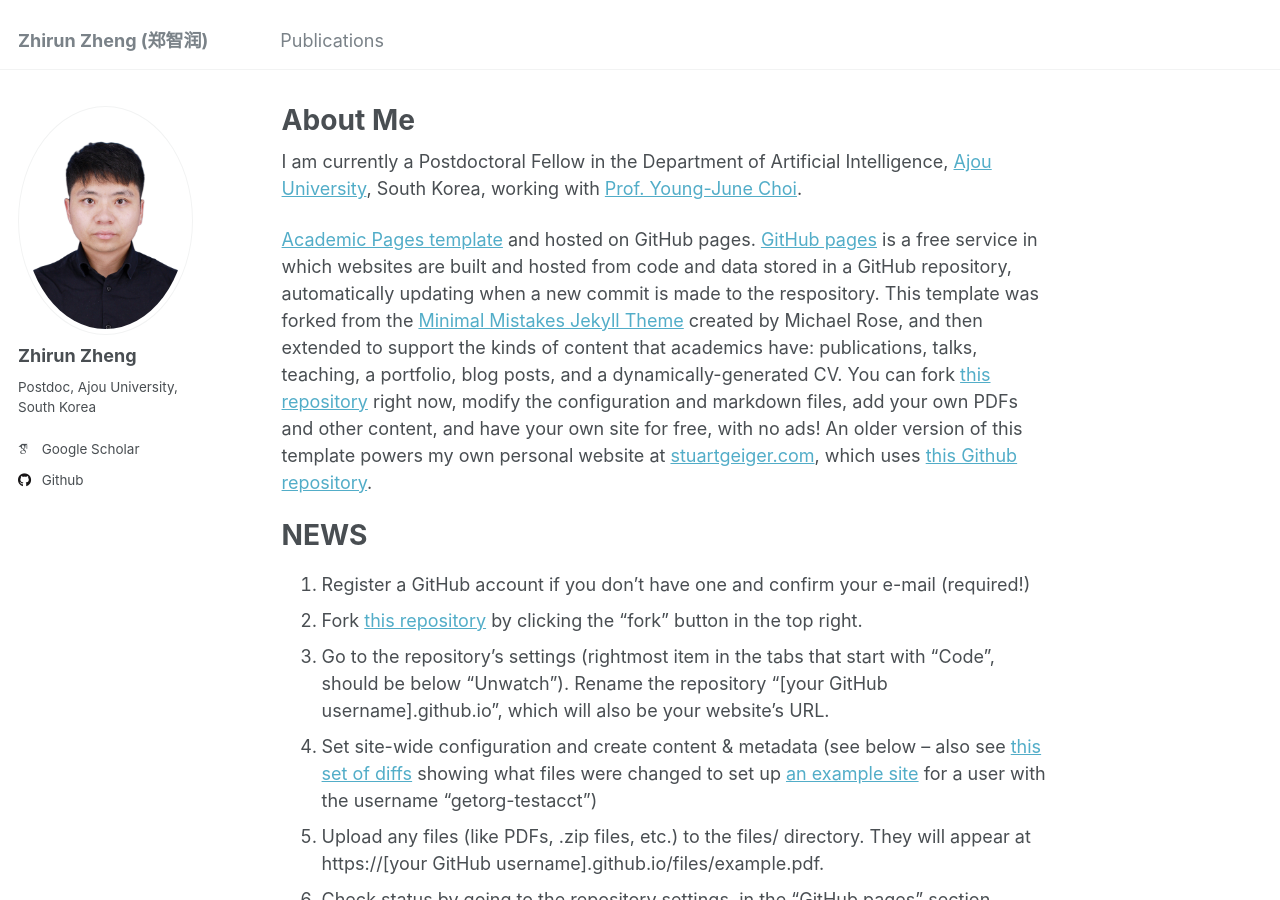
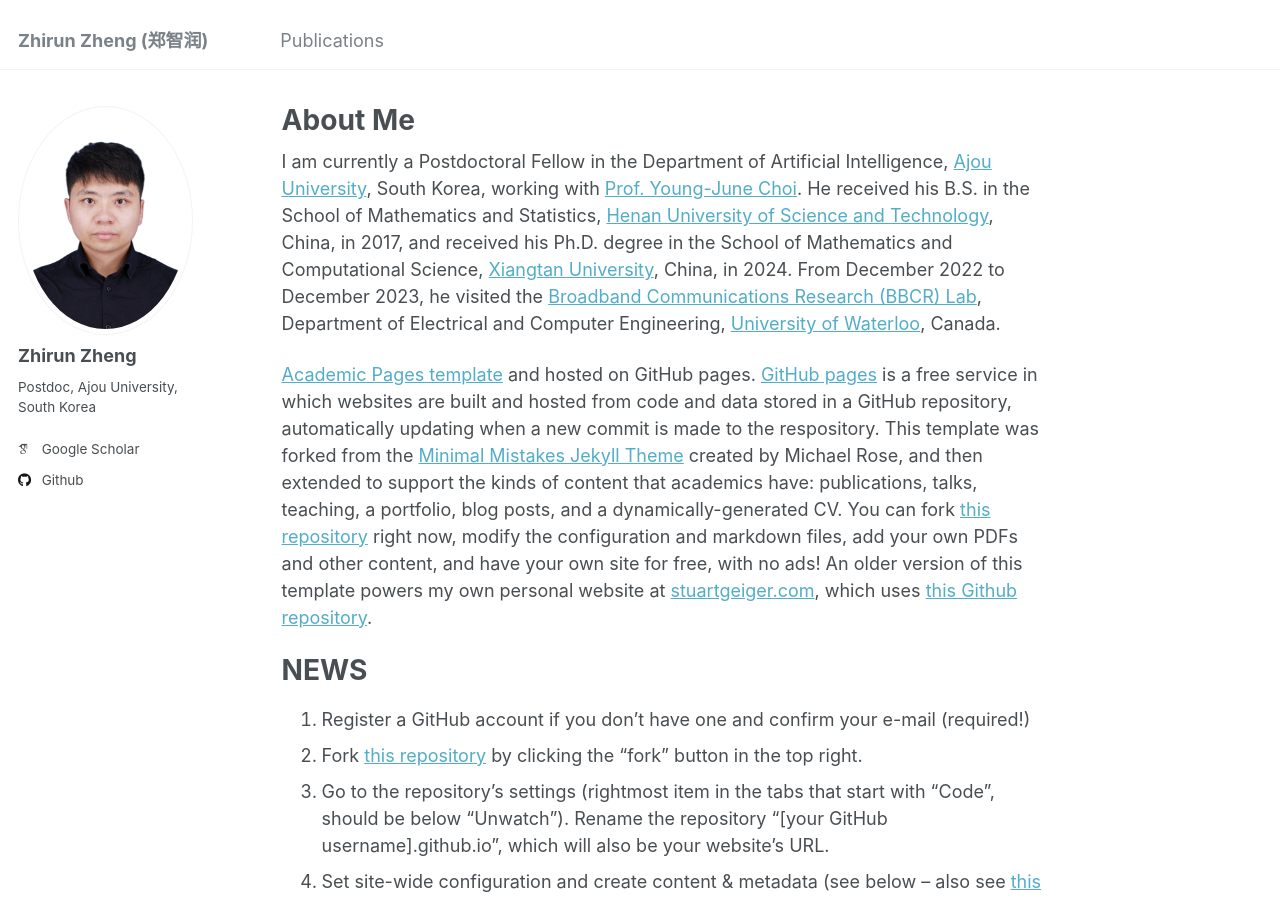
Before and after one commit to zhengzhirun/EN, a Jekyll site: the page built from _pages/about.md, in a window 1280 px wide and 900 px high. Built offline with Jekyll 4.4.1, drawn with Linux system fonts in a browser that asks for light colours; some web fonts are replaced.

Commit message:
Update about.md

```diff
--- a/_pages/about.md
+++ b/_pages/about.md
@@ -7,7 +7,7 @@ redirect_from:
   - /about.html
 ---
 
-I am currently a Postdoctoral Fellow in the Department of Artificial Intelligence, [Ajou University](https://www.ajou.ac.kr/en/index.do), South Korea, working with [Prof. Young-June Choi](https://sites.google.com/site/yjchoiajou/).
+I am currently a Postdoctoral Fellow in the Department of Artificial Intelligence, [Ajou University](https://www.ajou.ac.kr/en/index.do), South Korea, working with [Prof. Young-June Choi](https://sites.google.com/site/yjchoiajou/). He received his B.S. in the School of Mathematics and Statistics, [Henan University of Science and Technology](https://www.haust.edu.cn/), China, in 2017, and received his Ph.D. degree in the School of Mathematics and Computational Science, [Xiangtan University](https://www.xtu.edu.cn/), China, in 2024. From December 2022 to December 2023, he visited the [Broadband Communications Research (BBCR) Lab](https://uwaterloo.ca/broadband-communications-research-lab/), Department of Electrical and Computer Engineering, [University of Waterloo](https://uwaterloo.ca/), Canada.
 
 [Academic Pages template](https://github.com/academicpages/academicpages.github.io) and hosted on GitHub pages. [GitHub pages](https://pages.github.com) is a free service in which websites are built and hosted from code and data stored in a GitHub repository, automatically updating when a new commit is made to the respository. This template was forked from the [Minimal Mistakes Jekyll Theme](https://mmistakes.github.io/minimal-mistakes/) created by Michael Rose, and then extended to support the kinds of content that academics have: publications, talks, teaching, a portfolio, blog posts, and a dynamically-generated CV. You can fork [this repository](https://github.com/academicpages/academicpages.github.io) right now, modify the configuration and markdown files, add your own PDFs and other content, and have your own site for free, with no ads! An older version of this template powers my own personal website at [stuartgeiger.com](http://stuartgeiger.com), which uses [this Github repository](https://github.com/staeiou/staeiou.github.io).
 
```
